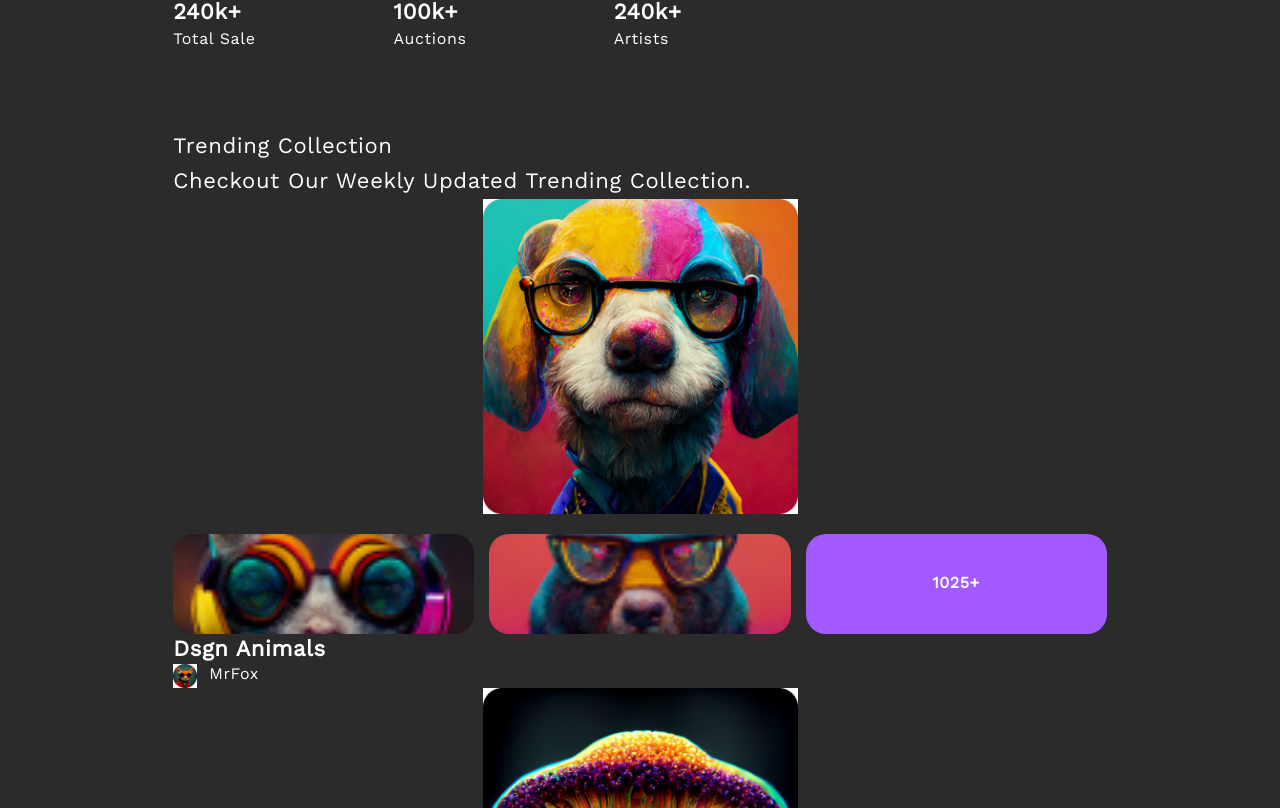
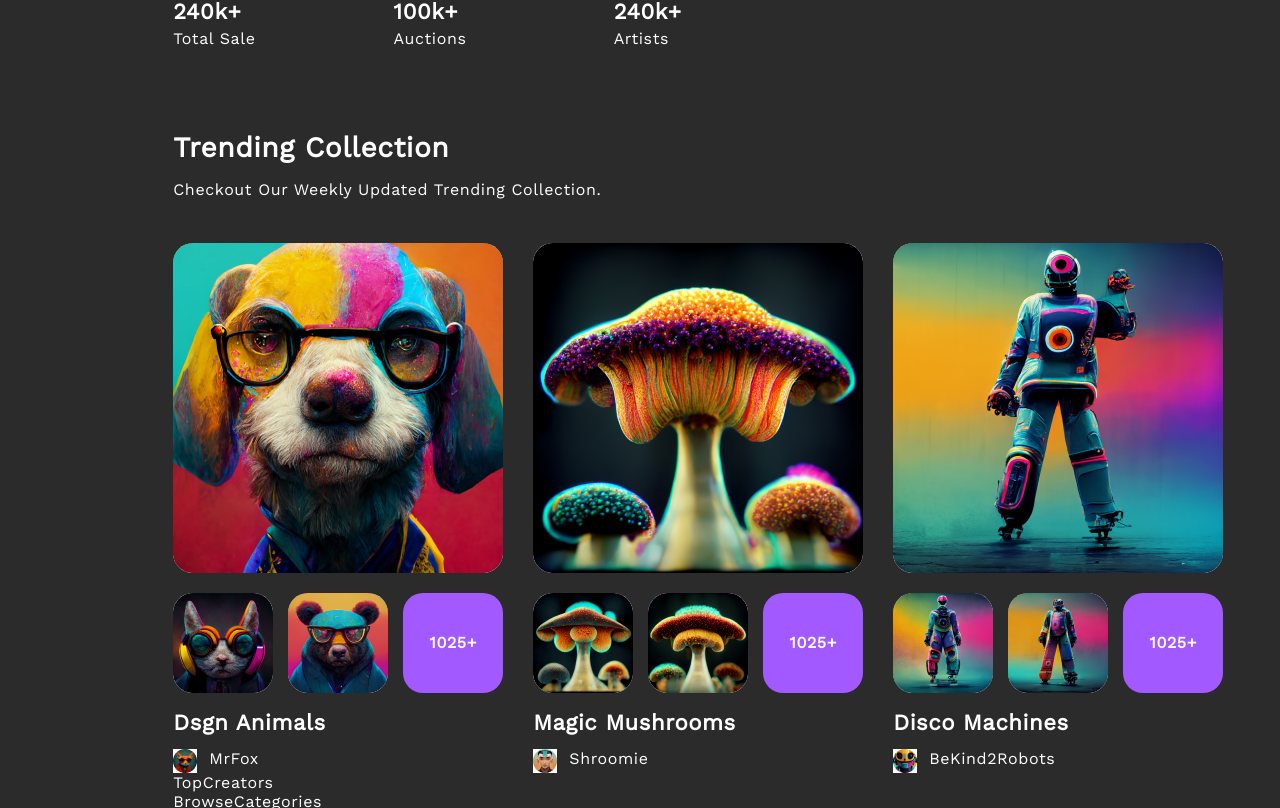
Before and after one commit to vinhduongtrung/Web3-NFT, a React (Vite) app: page / in a window 1280 px wide. Shown: the part 432-1240 px from the top of the page. Built offline with nearby package versions, Linux system fonts and the light colour scheme.

Commit message:
update home

```diff
--- a/src/components/Card.jsx
+++ /dev/null
@@ -1,160 +0,0 @@
-import React from 'react'
-import best1 from "../assets/best-nft-1.jpg"
-import extra11 from "../assets/extra-1.1.jpg"
-import extra12 from "../assets/extra-1.2.jpg"
-import best2 from "../assets/best-nft-2.jpg"
-import extra21 from "../assets/extra-2.1.jpg"
-import extra22 from "../assets/extra-2.2.jpg"
-import best3 from "../assets/best-nft-3.jpg"
-import extra31 from "../assets/extra-3.1.jpg"
-import extra32 from "../assets/extra-3.2.jpg"
-import mrfox from "../assets/mrfox.jpg"
-import shroom from "../assets/shroom.jpg"
-import robot from "../assets/robot.jpg"
-import { styled } from 'styled-components'
-const data = [
-  {
-    userInfo: {
-      username: "MrFox",
-      avatar: mrfox
-    },
-    collection: {
-      name: "Dsgn Animals",
-      total: 1025,
-      best: {
-        id: 1,
-        url: best1
-      },
-      extra: [
-        { url: extra11, id: 2 },
-        { url: extra12, id: 3 },
-      ]
-    },
-  },
-  {
-    userInfo: {
-      username: "Shroomie",
-      avatar: shroom
-    },
-    collection: {
-      name: "Magic Mushrooms",
-      total: 1025,
-      best: {
-        id: 4,
-        url: best2
-      },
-      extra: [
-        { url: extra21, id: 5 },
-        { url: extra22, id: 6 },
-      ]
-    },
-  },
-  {
-    userInfo: {
-      username: "BeKind2Robots",
-      avatar: robot
-    },
-    collection: {
-      name: "Disco Machines",
-      total: 1025,
-      best: {
-        id: 7,
-        url: best3
-      },
-      extra: [
-        { url: extra31, id: 8 },
-        { url: extra32, id: 9 },
-      ]
-    },
-  },
-]
-const CardContainer = styled.div`
-  .product-extra {
-    display: grid;
-    grid-template-columns: repeat(auto-fit, minmax(95px, 1fr));
-    gap: 15px;
-}
-
-.best-product {
-    background-repeat: no-repeat;
-    background-position: center;
-    background-size: contain;
-    width: 100%;
-    height: 315px;
-    margin:0 auto;
-    margin-bottom: 20px;
-    border-radius: 20px;
-}
-.child {
-    height: 95px;
-    background-repeat: no-repeat;
-    background-position: center;
-    background-size: cover;
-    border-radius: 20px;
-}
-.more {
-  background-color: #a259ff;
-  font-size: 16px;
-  font-weight: 700;
-  line-height: 22.4px;
-  display: flex;
-  align-items: center;
-  justify-content: center;
-}
-.collection-info {
-  display: flex;
-  flex-direction: column;
-  .collection-name {
-    line-height: 30.8px;
-    color: #ffffff;
-    font-size: 22px;
-    font-style: normal;
-    font-weight: 600;
-  }
-  .user-info {
-    display: flex;
-    gap: 12px;
-  }
-}
-@media (min-width: 834px) {
-  .child {
-    height: 100px;
-  }
-}
-`
-const Card = () => {
-  return (
-    <CardContainer>
-      {
-        data.map((item) =>
-          <CardCollection key={item.collection.name} item={item}/>
-        )
-      }
-    </CardContainer>
-  )
-}
-const CardCollection = ({item}) => {
-  return (
-    <>
-      <div className='photo'>
-        <div className="best-product"
-          style={{ backgroundImage: `url(${item.collection.best.url})` }}></div>
-        <div className="product-extra">
-          {item.collection.extra.map((e) =>
-            <div className="child" key={e.id} style={{ backgroundImage: `url(${e.url})` }}></div>
-          )}
-          <div className="child more">{item.collection.total}+</div>
-        </div>
-      </div>
-      <div className="collection-info">
-        <div className="collection-name">{item.collection.name}</div>
-        <div className="user-info">
-          <img src={item.userInfo.avatar} />
-          <span>{item.userInfo.username}</span>
-        </div>
-      </div>
-    </>
-  )
-}
-
-export default Card
--- /dev/null
+++ b/src/components/CardCollection.jsx
@@ -0,0 +1,80 @@
+import { styled } from 'styled-components'
+
+const Container = styled.div`
+  display: flex;
+  flex-direction: column;
+  gap: 15px;
+  .product-extra {
+    display: grid;
+    grid-template-columns: repeat(auto-fit, minmax(95px, 1fr));
+    gap: 15px;
+  }
+
+.best-product {
+    background-repeat: no-repeat;
+    background-position: center;
+    background-size: contain;
+    width: 100%;
+    height: 315px;
+    margin:0 auto;
+    margin-bottom: 20px;
+    border-radius: 20px;
+}
+.child {
+    height: 95px;
+    background-repeat: no-repeat;
+    background-position: center;
+    background-size: cover;
+    border-radius: 20px;
+}
+.more {
+  background-color: #a259ff;
+  font-size: 16px;
+  font-weight: 700;
+  line-height: 22.4px;
+  display: flex;
+  align-items: center;
+  justify-content: center;
+}
+.collection-info {
+  display: flex;
+  flex-direction: column;
+  gap: 10px;
+  .collection-name {
+    line-height: 30.8px;
+    color: #ffffff;
+    font-size: 22px;
+    font-style: normal;
+    font-weight: 600;
+  }
+  .user-info {
+    display: flex;
+    gap: 12px;
+  }
+}
+`
+const CardCollection = ({ item }) => {
+  return (
+    <Container>
+      <div className='photo'>
+        <div className="best-product"
+          style={{ backgroundImage: `url(${item.collection.best.url})` }}></div>
+        <div className="product-extra">
+          {item.collection.extra.map((e) =>
+            <div className="child" key={e.id} style={{ backgroundImage: `url(${e.url})` }}></div>
+          )}
+          <div className="child more">{item.collection.total}+</div>
+        </div>
+      </div>
+      <div className="collection-info">
+        <div className="collection-name">{item.collection.name}</div>
+        <div className="user-info">
+          <img src={item.userInfo.avatar} />
+          <span>{item.userInfo.username}</span>
+        </div>
+      </div>
+    </Container>
+  )
+}
+
+export default CardCollection
--- a/src/components/TrendingCollection.jsx
+++ b/src/components/TrendingCollection.jsx
@@ -1,22 +1,141 @@
 import React from 'react'
 import { styled } from 'styled-components'
-import Card from './Card'
+import CardCollection from './CardCollection'
+import best1 from "../assets/best-nft-1.jpg"
+import extra11 from "../assets/extra-1.1.jpg"
+import extra12 from "../assets/extra-1.2.jpg"
+import best2 from "../assets/best-nft-2.jpg"
+import extra21 from "../assets/extra-2.1.jpg"
+import extra22 from "../assets/extra-2.2.jpg"
+import best3 from "../assets/best-nft-3.jpg"
+import extra31 from "../assets/extra-3.1.jpg"
+import extra32 from "../assets/extra-3.2.jpg"
+import mrfox from "../assets/mrfox.jpg"
+import shroom from "../assets/shroom.jpg"
+import robot from "../assets/robot.jpg"
 
 const STrending = styled.div`
   display: flex;
   flex-direction: column;
+  gap: 40px;
+
+  .text-head {
+    line-height: 39.2px;
+    color: #ffffff;
+    font-size: 28px;
+    font-style: normal;
+    font-weight: 600;
+    margin-bottom: 10px;
+  }
+  .text {
+    color: #ffffff;
+    font-size: 16px;
+    font-style: normal;
+    font-weight: 400;
+  }
+
+  @media (min-width: 1440px) {
+    .text-head {
+      line-height: 45.6px;
+      font-size: 38px;
+    }
+    .text {
+      font-size: 22px;
+    }
+  }
 `
+const Wrapper = styled.div`
+  display: flex;
+  flex-direction: column;
+  gap: 15px;
+
+  @media (min-width: 834px) {
+  display: grid;
+  grid-template-columns: repeat(auto-fit, minmax(330px, 1fr));
+  gap: 30px;
+  .child {
+    height: 100px;
+  }
+  .best-product {
+    height: 330px;
+  }
+}
+  @media (max-width: 1920px) {
+    grid-template-columns:repeat(3, minmax(330px, 1fr));
+  }
+`
+const data = [
+  {
+    userInfo: {
+      username: "MrFox",
+      avatar: mrfox
+    },
+    collection: {
+      name: "Dsgn Animals",
+      total: 1025,
+      best: {
+        id: 1,
+        url: best1
+      },
+      extra: [
+        { url: extra11, id: 2 },
+        { url: extra12, id: 3 },
+      ]
+    },
+  },
+  {
+    userInfo: {
+      username: "Shroomie",
+      avatar: shroom
+    },
+    collection: {
+      name: "Magic Mushrooms",
+      total: 1025,
+      best: {
+        id: 4,
+        url: best2
+      },
+      extra: [
+        { url: extra21, id: 5 },
+        { url: extra22, id: 6 },
+      ]
+    },
+  },
+  {
+    userInfo: {
+      username: "BeKind2Robots",
+      avatar: robot
+    },
+    collection: {
+      name: "Disco Machines",
+      total: 1025,
+      best: {
+        id: 7,
+        url: best3
+      },
+      extra: [
+        { url: extra31, id: 8 },
+        { url: extra32, id: 9 },
+      ]
+    },
+  },
+]
+
 const TrendingCollection = () => {
   return (
     <STrending>
       <div className="top">
         <p className="text-head">Trending Collection</p>
-        <p className="text-tail">Checkout our weekly updated trending collection.</p>
+        <p className="text">Checkout our weekly updated trending collection.</p>
       </div>
       <div className="mid">
-        <div className="image-head">
-          <Card/>
-        </div>
+        <Wrapper>
+          {
+            data.map((item) =>
+              <CardCollection key={item.collection.name} item={item} />
+            )
+          }
+        </Wrapper>
       </div>
     </STrending>
   )
```
